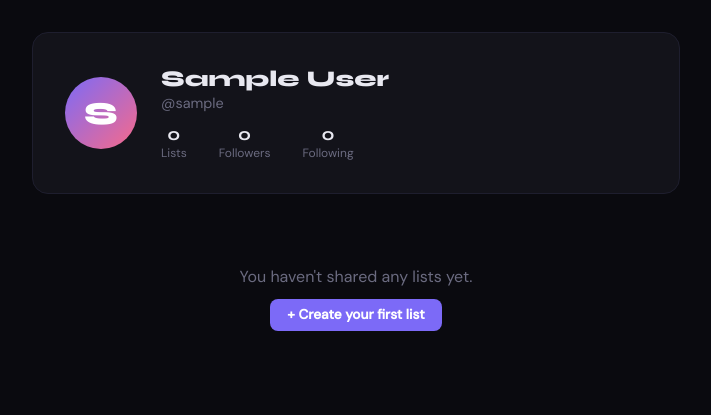
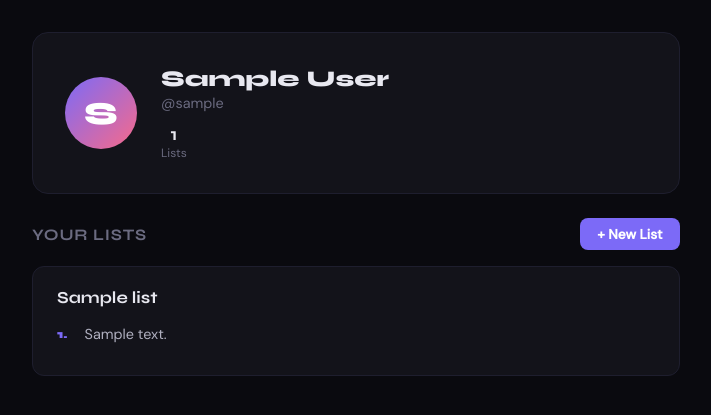
Before and after one commit to Dani-cs/SWE_Final_Project, a Django app: page /users/profile/ in a window 1280 px wide. Shown: the part 60-475 px from the top of the page, without its empty margins (284-995 px from the left). Run offline with Django 5.2, Linux system fonts and the light colour scheme; a user stored in the database is signed in; tables that the repository leaves empty hold one stand-in row (values such as "Sample post").

Commit message:
Added personal page and updated home page. Can click on usernames to see their page.

```diff
--- a/templates/feed/home.html
+++ b/templates/feed/home.html
@@ -48,7 +48,7 @@
 <div class="list-card">
     <div class="card-meta">
         <div class="avatar">{{ list.author.username|first|upper }}</div>
-        <span class="card-author">@{{ list.author.username }}</span>
+        <a href="{% url 'user_page' list.author.username %}" class="card-author" style="text-decoration:none;">@{{ list.author.username }}</a>
     </div>
     <div class="card-title">{{ list.title }}</div>
     {% if list.list_type == 'ordered' %}
--- a/templates/users/profile.html
+++ b/templates/users/profile.html
@@ -1,5 +1,5 @@
 {% extends 'base.html' %}
-{% block title %}@{{ user.username }} — ListShare{% endblock %}
+{% block title %}@{{ profile_user.username }} — ListShare{% endblock %}
 
 {% block extra_css %}
 <style>
@@ -11,6 +11,15 @@
     .stat { text-align: center; }
     .stat-num { font-family: 'Syne', sans-serif; font-weight: 700; font-size: 1.1rem; }
     .stat-label { font-size: 0.75rem; color: var(--muted); }
+    .section-header { display: flex; justify-content: space-between; align-items: center; margin-bottom: 1rem; }
+    .section-header h3 { font-family: 'Syne', sans-serif; font-size: 1rem; font-weight: 700; color: var(--muted); text-transform: uppercase; letter-spacing: 0.05em; }
+    .list-card { background: var(--surface); border: 1px solid var(--border); border-radius: var(--radius); padding: 1.25rem 1.5rem; margin-bottom: 1rem; transition: border-color 0.2s, transform 0.15s; }
+    .list-card:hover { border-color: var(--accent); transform: translateY(-1px); }
+    .card-title { font-family: 'Syne', sans-serif; font-size: 1.05rem; font-weight: 700; margin-bottom: 0.75rem; }
+    .card-items { list-style: none; margin-bottom: 0.5rem; }
+    .card-items li { display: flex; align-items: center; gap: 0.6rem; padding: 0.3rem 0; font-size: 0.9rem; color: #b0b0c0; border-bottom: 1px solid var(--border); }
+    .card-items li:last-child { border-bottom: none; }
+    .rank { font-family: 'Syne', sans-serif; font-weight: 800; font-size: 0.75rem; color: var(--accent); width: 18px; flex-shrink: 0; }
     .empty-state { text-align: center; padding: 3rem 1rem; color: var(--muted); }
     .empty-state p { margin-bottom: 1rem; }
 </style>
@@ -18,19 +27,51 @@
 
 {% block content %}
 <div class="profile-header">
-    <div class="profile-avatar">{{ user.username|first|upper }}</div>
+    <div class="profile-avatar">{{ profile_user.username|first|upper }}</div>
     <div class="profile-info">
-        <h2>{{ user.get_full_name|default:user.username }}</h2>
-        <div class="handle">@{{ user.username }}</div>
+        <h2>{{ profile_user.get_full_name|default:profile_user.username }}</h2>
+        <div class="handle">@{{ profile_user.username }}</div>
         <div class="profile-stats">
-            <div class="stat"><div class="stat-num">0</div><div class="stat-label">Lists</div></div>
-            <div class="stat"><div class="stat-num">0</div><div class="stat-label">Followers</div></div>
-            <div class="stat"><div class="stat-num">0</div><div class="stat-label">Following</div></div>
+            <div class="stat">
+                <div class="stat-num">{{ lists|length }}</div>
+                <div class="stat-label">Lists</div>
+            </div>
         </div>
     </div>
 </div>
+
+<div class="section-header">
+    <h3>{% if is_own_profile %}Your Lists{% else %}Lists by @{{ profile_user.username }}{% endif %}</h3>
+    {% if is_own_profile %}
+        <a href="{% url 'create_list' %}" class="btn btn-primary">+ New List</a>
+    {% endif %}
+</div>
+
+{% for list in lists %}
+<div class="list-card">
+    <div class="card-title">{{ list.title }}</div>
+    {% if list.list_type == 'ordered' %}
+    <ol class="card-items" style="list-style:none;">
+        {% for item in list.items.all %}
+        <li><span class="rank">{{ forloop.counter }}.</span>{{ item.text }}</li>
+        {% endfor %}
+    </ol>
+    {% else %}
+    <ul class="card-items" style="list-style:none;">
+        {% for item in list.items.all %}
+        <li><span class="rank">•</span>{{ item.text }}</li>
+        {% endfor %}
+    </ul>
+    {% endif %}
+</div>
+{% empty %}
 <div class="empty-state">
-    <p>You haven't shared any lists yet.</p>
-    <a href="#" class="btn btn-primary">+ Create your first list</a>
+    {% if is_own_profile %}
+        <p>You haven't shared any lists yet.</p>
+        <a href="{% url 'create_list' %}" class="btn btn-primary">+ Create your first list</a>
+    {% else %}
+        <p>@{{ profile_user.username }} hasn't shared any lists yet.</p>
+    {% endif %}
 </div>
+{% endfor %}
 {% endblock %}
--- a/users/urls.py
+++ b/users/urls.py
@@ -6,4 +6,5 @@ urlpatterns = [
     path('login/', views.login_view, name='login'),
     path('logout/', views.logout_view, name='logout'),
     path('profile/', views.profile_view, name='profile'),
+    path('<str:username>/', views.user_page_view, name='user_page'),
 ]
--- a/users/views.py
+++ b/users/views.py
@@ -1,9 +1,11 @@
-from django.shortcuts import render, redirect
+from django.shortcuts import render, redirect, get_object_or_404
 from django.contrib.auth import login, logout
 from django.contrib.auth.forms import AuthenticationForm
 from django.contrib.auth.decorators import login_required
+from django.contrib.auth.models import User
 from django.contrib import messages
 from .forms import RegisterForm
+from feed.models import List
 
 
 def register_view(request):
@@ -46,4 +48,19 @@ def logout_view(request):
 
 @login_required
 def profile_view(request):
-    return render(request, 'users/profile.html', {'user': request.user})
+    lists = List.objects.filter(author=request.user).prefetch_related('items')
+    return render(request, 'users/profile.html', {
+        'profile_user': request.user,
+        'lists': lists,
+        'is_own_profile': True,
+    })
+
+
+def user_page_view(request, username):
+    profile_user = get_object_or_404(User, username=username)
+    lists = List.objects.filter(author=profile_user).prefetch_related('items')
+    return render(request, 'users/profile.html', {
+        'profile_user': profile_user,
+        'lists': lists,
+        'is_own_profile': request.user.is_authenticated and request.user == profile_user,
+    })
```
